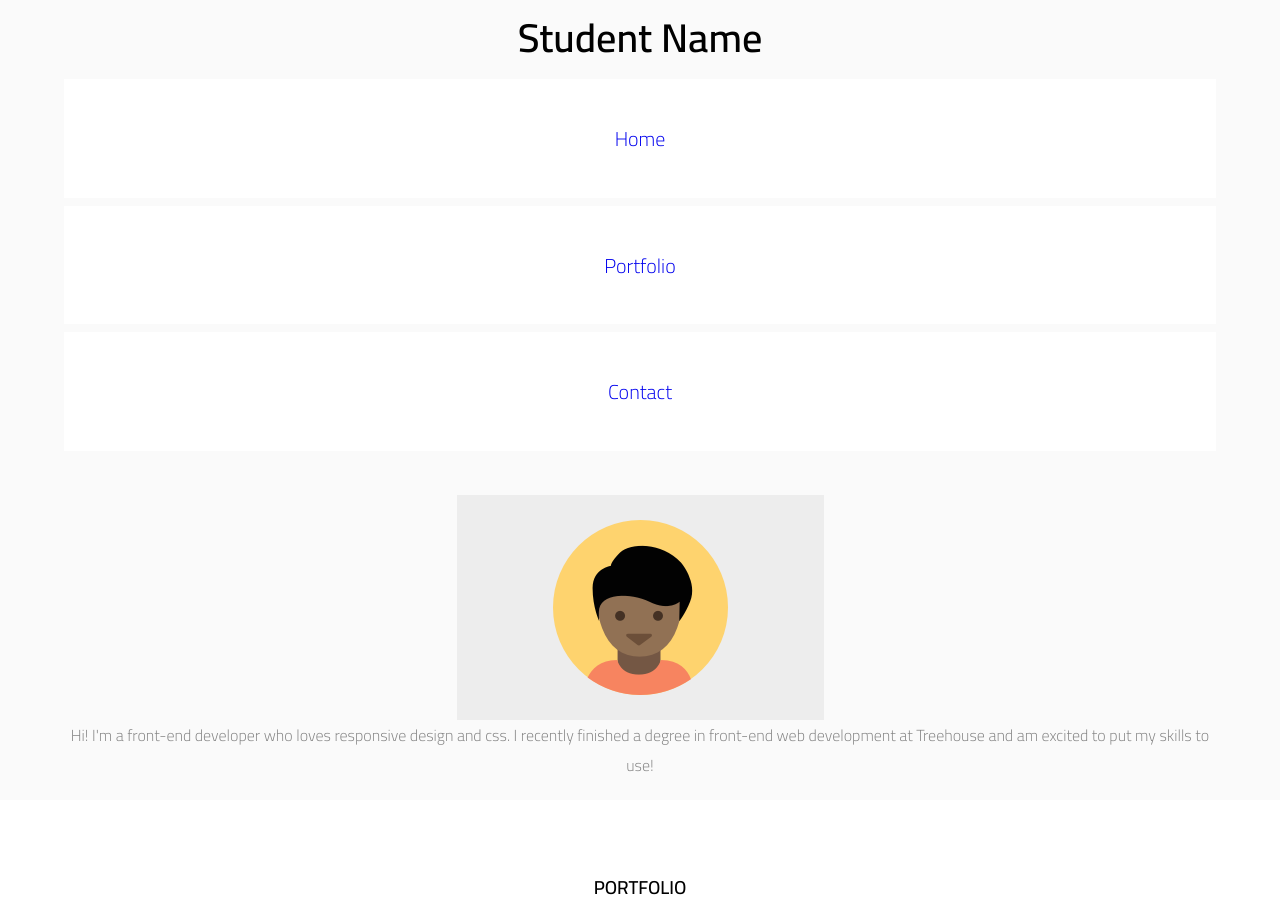
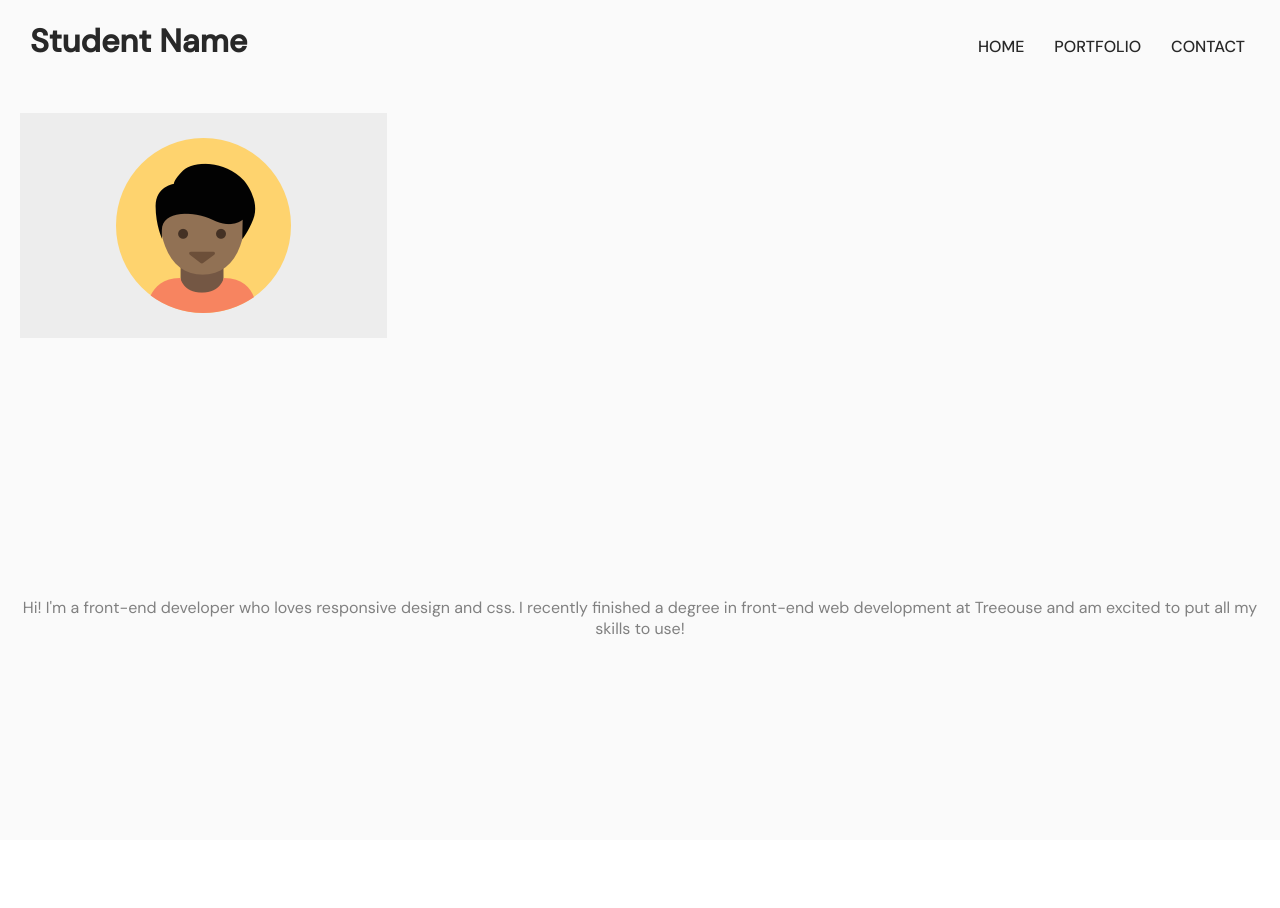
Before and after one commit to AlexEastwood/Web-Dev-Project-2, a plain HTML site: page index.html in a window 1280 px wide. Shown: the top 908 px of the page. After the commit the page ends 840 px from the top, so only its background shows below. Drawn offline with Linux system fonts and the light colour scheme.

Commit message:
nearly finished header

```diff
--- a/css/style.css
+++ b/css/style.css
@@ -1,57 +1,85 @@
 body {
-    font-family: 'Cairo', sans-serif;
     margin: 0;
+    font-family: 'DM Sans', sans-serif;
+    display: flex;
+    color: #282828;
 }
 header {
     display: flex;
+    flex-wrap: wrap;
     flex-direction: column;
     background-color: #fafafa;
     align-items: center;
     flex-grow: 1;
     justify-content: stretch;
     height: 100vh;
+    width: 100vw;
 }
-p {
-    display: block;
+a:link, a:hover {
+    text-decoration: none;
+    color: #282828;
+ }
+a {
+    color: #282828;
+}
+#name {
     text-align: center;
-    width: 90vw;
-    margin: auto;
-    margin-bottom: 20px;
 }
-h2 {
-    text-align: center;
+.profile-pic {
+    max-width: 70vw;
+    margin-top: 30px;
 }
 .links {
     display: flex;
-    flex: 1;
-    min-width: 90vw;
+    flex-direction: column;
+    text-decoration: none;
+}
+.link {
     background-color: white;
     text-decoration: none;
-    margin: 0.25rem;
-    justify-content: center;
-    align-items: center;
-    font-size: 1.25rem;
-    padding: -20vh;
+    text-align: center;
+    width: 85vw;
+    margin: 5px;
+    padding: 10px;
+    font-weight: 500;
+    font-size: 1.3rem;
 }
-.name {
-    font-size: 2.5em;
+.intro {
     text-align: center;
+    color: gray;
+    margin-top: 20px;
 }
-.title {
-    text-align: center;
+
+
+@media screen and (min-width: 768px) {
+    .links {
+        flex-direction: row;
+    }
+    .link {
+        width: initial;
+        background-color: inherit;
+        font-size: 1rem;
+    }
 }
-.images {
-    display: block;
-    width: 90vw;
-    margin: auto;
+@media screen and (min-width: 1024px){
+    header {
+        align-items:baseline;
+        flex-direction: row;
+        justify-content: space-between;
+        padding: 20px;
+    }
+    #name {
+        margin-left: 10px;
+        margin-top: 0;
+    }
+    .links {
+
+    }
+    .break {
+        flex-basis: 100%;
+        height: 0;
+      }
+    .profile-pic {
+        margin-top: -300px;
+    }
 }
-#profile-pic {
-    max-width: 70vw;
-    margin-top: 5vh;
-}
-#introduction {
-    color: grey;
-}
-#portfolio {
-    margin: 70px;
-}
--- a/index.html
+++ b/index.html
@@ -3,69 +3,27 @@
 	<head>
 		<meta charset="UTF-8">
 		<meta http-equiv="X-UA-Compatible" content="IE=edge">
-	<meta name="viewport" content="width=device-width, initial-scale=1.0">
+		<meta content="width=device-width, initial-scale=1" name="viewport" />
 		<link rel="stylesheet" href="css/style.css">
 		<link rel="preconnect" href="https://fonts.gstatic.com">
-	<link href="https://fonts.googleapis.com/css2?family=Cairo:wght@300;600&display=swap" rel="stylesheet">
+		<link href="https://fonts.googleapis.com/css2?family=DM+Sans:wght@400;500&display=swap" rel="stylesheet">
 		<title>Document</title>
 	</head>
 	<body>
 		<header>
-		<div class="name"><strong>Student Name</strong></div>
-		<a href="#" class="links">
-			<div>Home</div>
+			<h1 id="name">Student Name</h1>
+			<div class="links">
+				<a href="#">
+					<div class="link">HOME</div>
+				</a><a href="#">
+					<div class="link">PORTFOLIO</div>
+				</a><a href="#">
+					<div class="link">CONTACT</div>
 				</a>
-		<a href="#" class="links">
-			<div>Portfolio</div>
-		</a>
-		<a href="#" class="links">
-			<div>Contact</div>
-		</a>
-
-	<img id="profile-pic" src="images/responsive-layout-profile.png" alt="Profile Picture">
-	<p id="introduction">Hi! I'm a front-end developer who loves responsive design and css. I recently finished a degree in front-end web development at Treehouse and am excited to put my skills to use!</p>
+			</div>
+			<div class="break"></div>
+			<img class="profile-pic" src="images/responsive-layout-profile.png" alt="">
+			<p class="intro">Hi! I'm a front-end developer who loves responsive design and css. I recently finished a degree in front-end web development at Treeouse and am excited to put all my skills to use!</p>
 		</header>
-	<main>
-		<h3 class="title" id="portfolio">PORTFOLIO</h3>
-		<img class="images" src="images/portfolio-1.png" alt="Webpage">
-
-		<h2>Marketing Page</h2>
-		<p>This project shows the front page of a marketing website meant for a specific business I'm interested in.</p>
-
-		<img class="images" src="images/portfolio-2.png" alt="">
-
-		<h2>Search Page</h2>
-		<p>This project searches through a specific database to find information that the user is trying to look up.</p>
-
-		<img class="images" src="images/portfolio-3.png" alt="">
-
-		<h2>Travel App</h2>
-		<p>This project compares travel times based on different transportation methods and tells you the best one.</p>
-
-		<img class="images" src="images/portfolio-4.png" alt="">
-
-		<h2>Map of Favourite Spots</h2>
-		<p>This project uses mapping apis to plot points for my favourite spots in the city for a do-it-yourself walking tour</p>
-
-		<img class="images" src="images/portfolio-5.png" alt="">
-
-		<h2>Photo Gallery</h2>
-		<p>This project shows pictures from a recent trip to the viewer and allows them to easily navigate through photos.</p>
-
-		<img class="images" src="images/portfolio-6.png" alt="">
-
-		<h2>Calculator</h2>
-		<p>Someone can enter in the numbers they want, and press the big blue button and get the result.</p>
-	</main>
-	<footer>
-		<h1>Contact</h1>
-		<p>If you're interested in chatting or want more information about what I've been working on, I'd love to hear from you!</p>
-		<p>Phone <strong>+1 (111) 555-1234</strong></p>
-		<p>Email <strong>email@yoursite.com</strong></p>
-		<hr>
-		Student name
-		Back to Top
-	</footer>
-
 	</body>
 </html>
```
Lines whose indentation alone changed are shown as unchanged.
